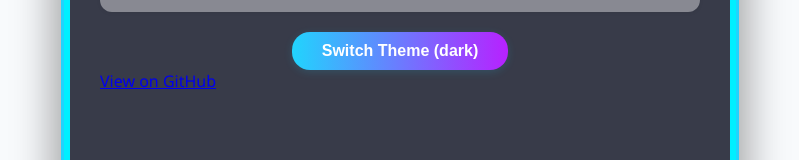
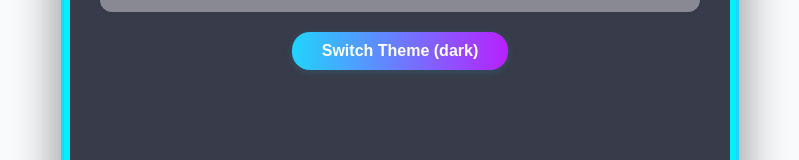
Before and after one commit to Rajeebdas/Rock-Paper-Scissor, a plain HTML site: page index.html in a window 1280 px wide. Shown: the part 446-606 px from the top of the page, without its empty margins (240-1039 px from the left). Drawn offline with Linux system fonts and the light colour scheme.

Commit message:
Update index.html

```diff
--- a/index.html
+++ b/index.html
@@ -30,7 +30,7 @@
             <div id="result">Result: -</div>
         </div>
         <button id="theme-switcher">Switch Theme</button>
-        <a href="https://github.com/yourusername/rock-paper-seasor" target="_blank" id="github-btn">View on GitHub</a>
+
     </div>
     <script src="./script.js"></script>
     <div id="error-log" style="color:red;text-align:center;margin-top:10px;"></div>
```
